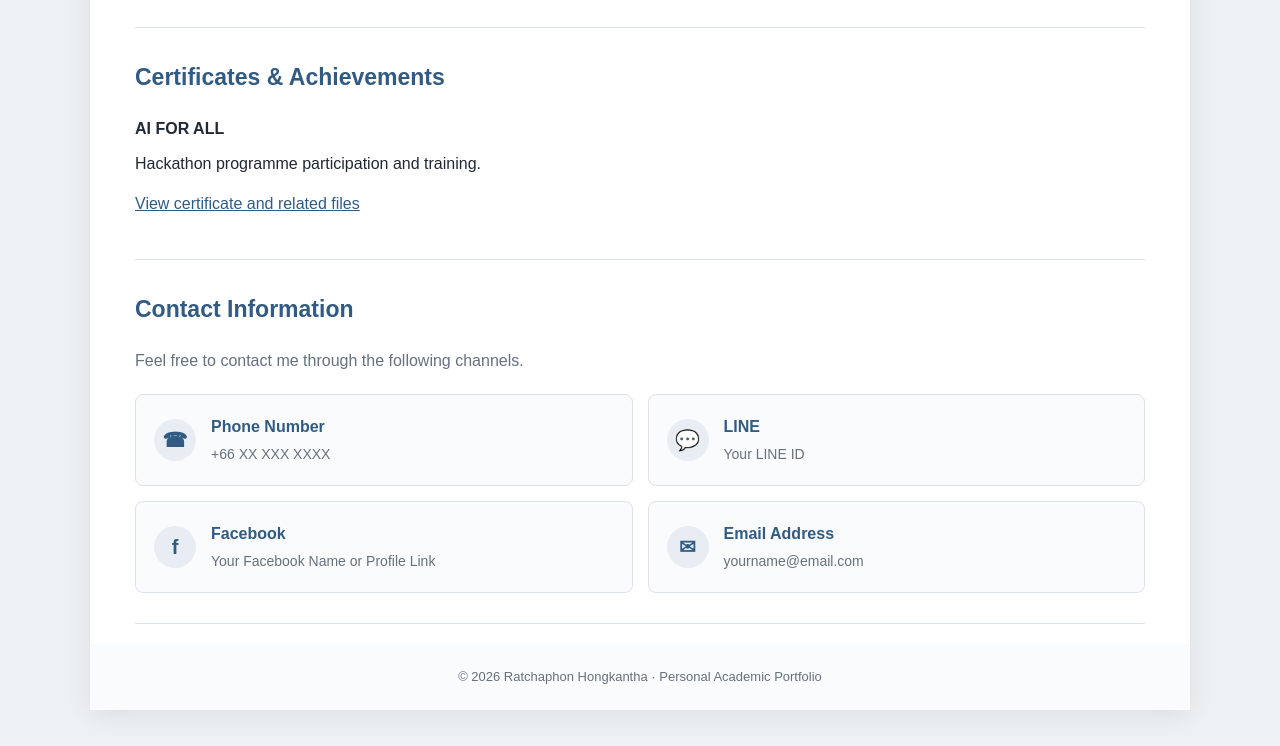
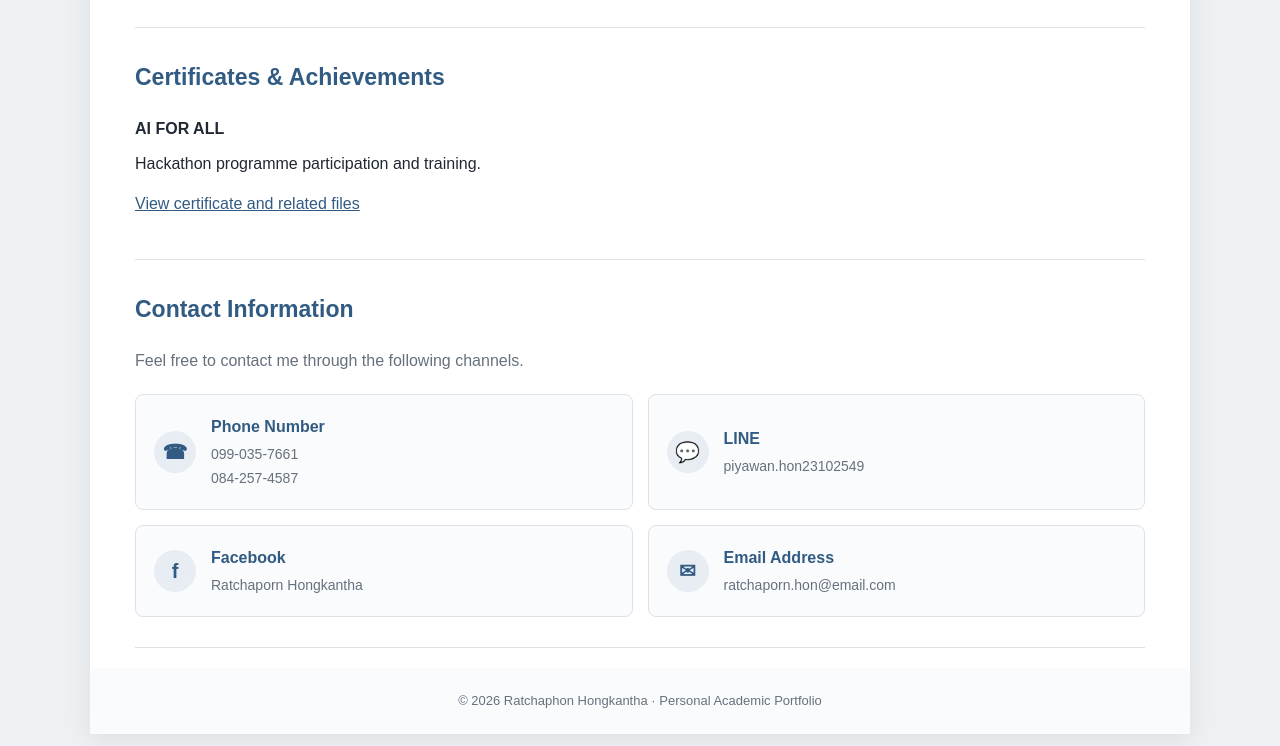
Before and after one commit to Ratcha2310/ratcha2310.github.io, a plain HTML site: page index.html in a window 1280 px wide. Shown: the part 3430-4176 px from the top of the page. Drawn offline with Linux system fonts and the light colour scheme.

Commit message:
Update real contact information

```diff
--- a/index.html
+++ b/index.html
@@ -600,7 +600,8 @@ View certificate and related files
             <span class="contact-icon">☎</span>
             <div>
                 <h3>Phone Number</h3>
-                <p>+66 XX XXX XXXX</p>
+                <p>099-035-7661</p>
+                <p>084-257-4587</p>
             </div>
         </div>
 
@@ -608,7 +609,7 @@ View certificate and related files
             <span class="contact-icon">💬</span>
             <div>
                 <h3>LINE</h3>
-                <p>Your LINE ID</p>
+                <p>piyawan.hon23102549</p>
             </div>
         </div>
 
@@ -616,7 +617,7 @@ View certificate and related files
             <span class="contact-icon">f</span>
             <div>
                 <h3>Facebook</h3>
-                <p>Your Facebook Name or Profile Link</p>
+                <p>Ratchaporn Hongkantha</p>
             </div>
         </div>
 
@@ -624,7 +625,7 @@ View certificate and related files
             <span class="contact-icon">✉</span>
             <div>
                 <h3>Email Address</h3>
-                <p>yourname@email.com</p>
+                <p>ratchaporn.hon@email.com</p>
             </div>
         </div>
 
```
